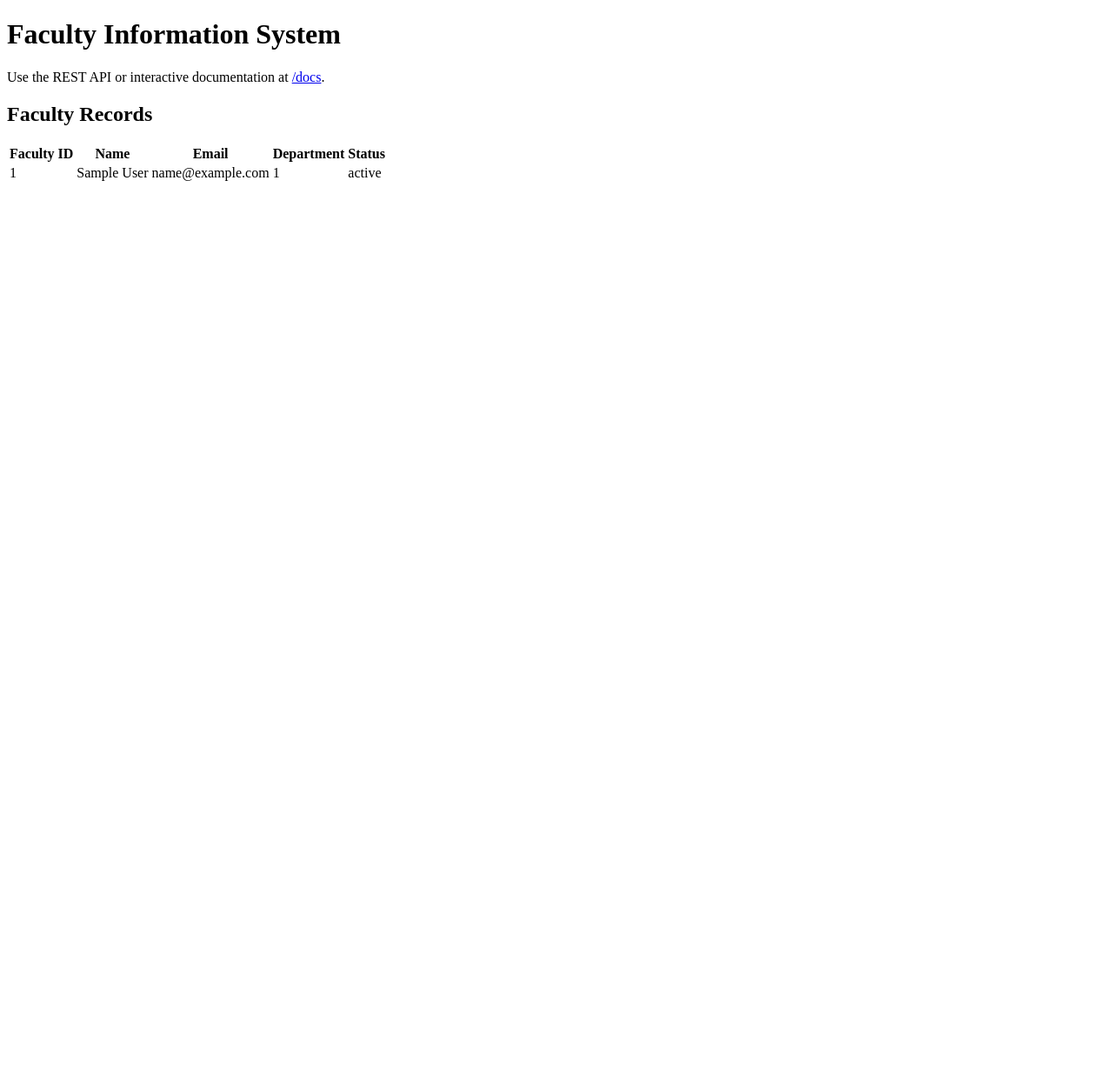
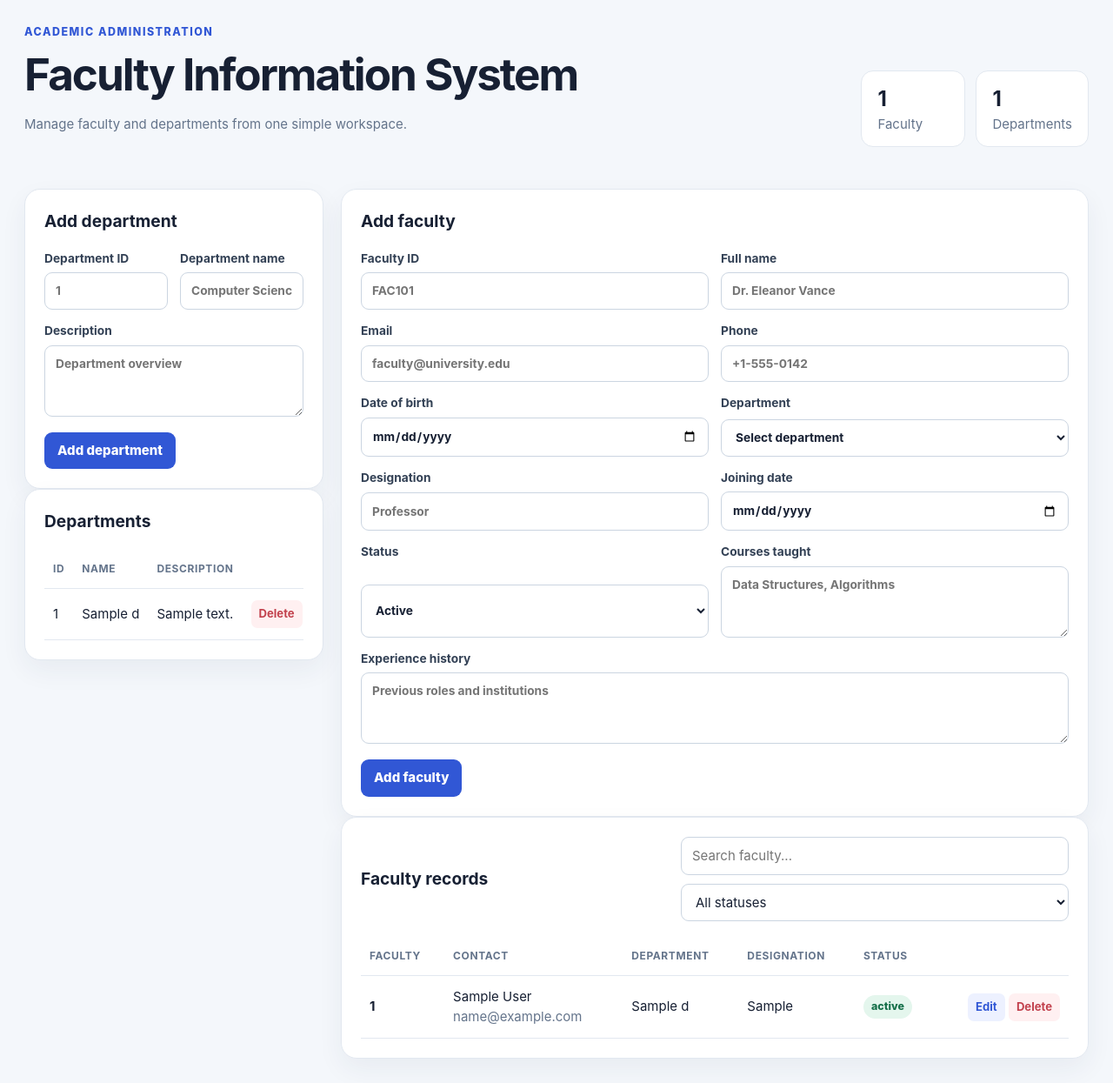
Before and after one commit to debanjan-Copilot/ds_copilot-task15-16, a FastAPI app: page / in a window 1280 px wide. Shown: the whole page at 87% size. Before the commit the page ends 208 px from the top, so only its background shows below. Run offline with FastAPI, Linux system fonts and the light colour scheme; tables that the repository leaves empty hold one stand-in row (values such as "Sample post"); some libraries are stand-ins or nearby versions.

Commit message:
Add local frontend and bug investigation agent

```diff
--- a/main.py
+++ b/main.py
@@ -2,11 +2,12 @@ from contextlib import asynccontextmanager
 
 from fastapi import FastAPI, Request
 from fastapi.responses import HTMLResponse
+from fastapi.staticfiles import StaticFiles
 from fastapi.templating import Jinja2Templates
 
+from controllers.faculty_controller import router as faculty_router
+from controllers.department_controller import router as department_router
 from api_errors import application_error_handler
-from controllers.department_controller import router as department_router
-from controllers.faculty_controller import router as faculty_router
 from database import initialize_database
 from errors import ApplicationError
 
@@ -21,6 +22,7 @@ async def lifespan(app: FastAPI):
 
 app = FastAPI(title="Faculty Information System", lifespan=lifespan)
 app.add_exception_handler(ApplicationError, application_error_handler)
+app.mount("/static", StaticFiles(directory="static"), name="static")
 
 
 @app.get("/", response_class=HTMLResponse)
--- /dev/null
+++ b/static/app.js
@@ -0,0 +1,153 @@
+const state = { faculties: [], departments: [], editingFacultyId: null };
+
+const $ = (selector) => document.querySelector(selector);
+const facultyForm = $('#faculty-form');
+const departmentForm = $('#department-form');
+
+function showNotice(message, type = 'success') {
+  const notice = $('#notice');
+  notice.textContent = message;
+  notice.className = type;
+}
+
+async function api(path, options = {}) {
+  const response = await fetch(path, {
+    headers: { 'Content-Type': 'application/json', ...(options.headers || {}) },
+    ...options,
+  });
+  if (!response.ok) {
+    const body = await response.json().catch(() => ({}));
+    throw new Error(body.detail || `Request failed (${response.status})`);
+  }
+  return response.status === 204 ? null : response.json();
+}
+
+function departmentName(id) {
+  return state.departments.find((department) => department.department_id === id)?.department_name || `Department ${id}`;
+}
+
+function renderDepartmentOptions() {
+  const select = $('#department_id');
+  select.innerHTML = '<option value="">Select department</option>';
+  state.departments.forEach((department) => {
+    select.insertAdjacentHTML('beforeend', `<option value="${department.department_id}">${department.department_name}</option>`);
+  });
+}
+
+function renderDepartments() {
+  const body = $('#department-table-body');
+  body.innerHTML = state.departments.length
+    ? state.departments.map((department) => `
+      <tr>
+        <td>${department.department_id}</td>
+        <td>${department.department_name}</td>
+        <td>${department.description || '—'}</td>
+        <td class="actions-cell"><button class="table-button delete" data-delete-department="${department.department_id}">Delete</button></td>
+      </tr>`).join('')
+    : '<tr><td class="empty" colspan="4">No departments found.</td></tr>';
+  $('#department-count').textContent = state.departments.length;
+}
+
+function renderFaculties() {
+  const query = $('#faculty-search').value.toLowerCase();
+  const status = $('#status-filter').value;
+  const filtered = state.faculties.filter((faculty) => {
+    const matchesQuery = [faculty.faculty_id, faculty.full_name, faculty.email, departmentName(faculty.department_id)]
+      .some((value) => value.toLowerCase().includes(query));
+    return matchesQuery && (!status || faculty.status === status);
+  });
+  const body = $('#faculty-table-body');
+  body.innerHTML = filtered.length
+    ? filtered.map((faculty) => `
+      <tr>
+        <td><strong>${faculty.faculty_id}</strong></td>
+        <td>${faculty.full_name}<br><span class="muted">${faculty.email}</span></td>
+        <td>${departmentName(faculty.department_id)}</td>
+        <td>${faculty.designation}</td>
+        <td><span class="badge ${faculty.status === 'On Leave' ? 'leave' : ''}">${faculty.status}</span></td>
+        <td class="actions-cell">
+          <button class="table-button" data-edit-faculty="${faculty.faculty_id}">Edit</button>
+          <button class="table-button delete" data-delete-faculty="${faculty.faculty_id}">Delete</button>
+        </td>
+      </tr>`).join('')
+    : '<tr><td class="empty" colspan="6">No faculty records match your filters.</td></tr>';
+  $('#faculty-count').textContent = state.faculties.length;
+}
+
+async function loadData() {
+  [state.departments, state.faculties] = await Promise.all([
+    api('/api/departments'),
+    api('/api/faculties'),
+  ]);
+  renderDepartmentOptions();
+  renderDepartments();
+  renderFaculties();
+}
+
+function resetFacultyForm() {
+  facultyForm.reset();
+  $('#status').value = 'Active';
+  $('#faculty_id').disabled = false;
+  state.editingFacultyId = null;
+  $('#faculty-submit').textContent = 'Add faculty';
+  $('#faculty-cancel').hidden = true;
+}
+
+function fillFacultyForm(faculty) {
+  state.editingFacultyId = faculty.faculty_id;
+  ['faculty_id', 'full_name', 'email', 'phone', 'date_of_birth', 'department_id', 'designation', 'joining_date', 'courses_taught', 'experience_history', 'status']
+    .forEach((field) => { $(`#${field}`).value = faculty[field] || ''; });
+  $('#faculty_id').disabled = true;
+  $('#faculty-submit').textContent = 'Update faculty';
+  $('#faculty-cancel').hidden = false;
+  window.scrollTo({ top: 0, behavior: 'smooth' });
+}
+
+facultyForm.addEventListener('submit', async (event) => {
+  event.preventDefault();
+  const data = Object.fromEntries(new FormData(facultyForm));
+  ['date_of_birth', 'joining_date'].forEach((field) => { if (!data[field]) data[field] = null; });
+  data.department_id = Number(data.department_id);
+  try {
+    if (state.editingFacultyId) {
+      await api(`/api/faculties/${state.editingFacultyId}`, { method: 'PUT', body: JSON.stringify(data) });
+      showNotice('Faculty record updated.');
+    } else {
+      await api('/api/faculties', { method: 'POST', body: JSON.stringify(data) });
+      showNotice('Faculty record added.');
+    }
+    resetFacultyForm();
+    await loadData();
+  } catch (error) { showNotice(error.message, 'error'); }
+});
+
+departmentForm.addEventListener('submit', async (event) => {
+  event.preventDefault();
+  const data = Object.fromEntries(new FormData(departmentForm));
+  try {
+    await api('/api/departments', { method: 'POST', body: JSON.stringify(data) });
+    departmentForm.reset();
+    await loadData();
+    showNotice('Department added.');
+  } catch (error) { showNotice(error.message, 'error'); }
+});
+
+document.addEventListener('click', async (event) => {
+  const editId = event.target.dataset.editFaculty;
+  const deleteFacultyId = event.target.dataset.deleteFaculty;
+  const deleteDepartmentId = event.target.dataset.deleteDepartment;
+  if (editId) fillFacultyForm(state.faculties.find((faculty) => faculty.faculty_id === editId));
+  if (deleteFacultyId && confirm(`Delete faculty ${deleteFacultyId}?`)) {
+    try { await api(`/api/faculties/${deleteFacultyId}`, { method: 'DELETE' }); await loadData(); showNotice('Faculty deleted.'); }
+    catch (error) { showNotice(error.message, 'error'); }
+  }
+  if (deleteDepartmentId && confirm(`Delete department ${deleteDepartmentId}?`)) {
+    try { await api(`/api/departments/${deleteDepartmentId}`, { method: 'DELETE' }); await loadData(); showNotice('Department deleted.'); }
+    catch (error) { showNotice(error.message, 'error'); }
+  }
+});
+
+$('#faculty-cancel').addEventListener('click', resetFacultyForm);
+$('#faculty-search').addEventListener('input', renderFaculties);
+$('#status-filter').addEventListener('change', renderFaculties);
+loadData().catch((error) => showNotice(`Unable to load records: ${error.message}`, 'error'));
--- /dev/null
+++ b/static/styles.css
@@ -0,0 +1,74 @@
+:root {
+  --ink: #172033;
+  --muted: #64748b;
+  --line: #e2e8f0;
+  --surface: #ffffff;
+  --background: #f4f7fb;
+  --primary: #3157d5;
+  --primary-dark: #2443ac;
+  --danger: #c2414d;
+  --success: #16704a;
+}
+
+* { box-sizing: border-box; }
+
+body {
+  margin: 0;
+  color: var(--ink);
+  background: var(--background);
+  font: 15px/1.5 Inter, ui-sans-serif, system-ui, -apple-system, BlinkMacSystemFont, "Segoe UI", sans-serif;
+}
+
+button, input, select, textarea { font: inherit; }
+button { cursor: pointer; }
+
+.shell { max-width: 1440px; margin: 0 auto; padding: 28px; }
+.hero { display: flex; justify-content: space-between; gap: 24px; align-items: end; margin-bottom: 24px; }
+.eyebrow { color: var(--primary); font-size: .78rem; font-weight: 800; letter-spacing: .12em; text-transform: uppercase; }
+h1, h2, p { margin-top: 0; }
+h1 { margin-bottom: 8px; font-size: clamp(2rem, 4vw, 3.25rem); letter-spacing: -.04em; }
+.subtitle, .muted { color: var(--muted); }
+.stats { display: flex; gap: 12px; flex-wrap: wrap; }
+.stat { min-width: 120px; padding: 14px 18px; border: 1px solid var(--line); border-radius: 14px; background: var(--surface); }
+.stat strong { display: block; font-size: 1.5rem; }
+.layout { display: grid; grid-template-columns: minmax(280px, .8fr) minmax(0, 2fr); gap: 20px; }
+.card { padding: 22px; border: 1px solid var(--line); border-radius: 18px; background: var(--surface); box-shadow: 0 12px 30px rgba(30, 45, 80, .06); }
+.card-header { display: flex; justify-content: space-between; align-items: center; gap: 12px; margin-bottom: 18px; }
+.card-header h2 { margin: 0; font-size: 1.2rem; }
+.form-grid { display: grid; grid-template-columns: repeat(2, minmax(0, 1fr)); gap: 14px; }
+.full { grid-column: 1 / -1; }
+label { display: grid; gap: 6px; color: #334155; font-size: .86rem; font-weight: 700; }
+input, select, textarea { width: 100%; padding: 10px 12px; border: 1px solid #cbd5e1; border-radius: 9px; background: #fff; color: var(--ink); }
+textarea { min-height: 82px; resize: vertical; }
+input:focus, select:focus, textarea:focus { outline: 3px solid rgba(49, 87, 213, .16); border-color: var(--primary); }
+.actions { display: flex; gap: 10px; margin-top: 18px; }
+.button { padding: 10px 15px; border: 0; border-radius: 9px; color: white; background: var(--primary); font-weight: 800; }
+.button:hover { background: var(--primary-dark); }
+.button.secondary { color: #334155; background: #e8edf7; }
+.button.danger { background: var(--danger); }
+.toolbar { display: flex; gap: 10px; flex-wrap: wrap; }
+.toolbar input, .toolbar select { min-width: 170px; }
+.table-wrap { overflow-x: auto; }
+table { width: 100%; border-collapse: collapse; }
+th, td { padding: 13px 10px; border-bottom: 1px solid var(--line); text-align: left; white-space: nowrap; }
+th { color: var(--muted); font-size: .75rem; letter-spacing: .05em; text-transform: uppercase; }
+td.actions-cell { text-align: right; }
+.table-button { padding: 6px 9px; border: 0; border-radius: 7px; color: var(--primary); background: #edf1ff; font-size: .82rem; font-weight: 700; }
+.table-button.delete { color: var(--danger); background: #fff0f1; }
+.badge { display: inline-block; padding: 4px 9px; border-radius: 999px; color: var(--success); background: #e4f6ed; font-size: .78rem; font-weight: 800; }
+.badge.leave { color: #99620b; background: #fff4d8; }
+#notice { min-height: 24px; margin: 14px 0 0; font-weight: 700; }
+#notice.error { color: var(--danger); }
+#notice.success { color: var(--success); }
+.empty { padding: 28px 10px; color: var(--muted); text-align: center; }
+
+@media (max-width: 900px) {
+  .hero { align-items: start; flex-direction: column; }
+  .layout { grid-template-columns: 1fr; }
+}
+
+@media (max-width: 600px) {
+  .shell { padding: 18px; }
+  .form-grid { grid-template-columns: 1fr; }
+  .full { grid-column: auto; }
+}
--- a/templates/index.html
+++ b/templates/index.html
@@ -4,25 +4,91 @@
     <meta charset="UTF-8" />
     <meta name="viewport" content="width=device-width, initial-scale=1.0" />
     <title>Faculty Information System</title>
+    <link rel="stylesheet" href="{{ url_for('static', path='styles.css') }}" />
   </head>
   <body>
-  <main>
+    <main class="shell">
+      <header class="hero">
+        <div>
+          <div class="eyebrow">Academic administration</div>
           <h1>Faculty Information System</h1>
-    <p>Use the REST API or interactive documentation at <a href="/docs">/docs</a>.</p>
-    <section>
-      <h2>Faculty Records</h2>
+          <p class="subtitle">Manage faculty and departments from one simple workspace.</p>
+        </div>
+        <div class="stats">
+          <div class="stat"><strong id="faculty-count">0</strong><span class="muted">Faculty</span></div>
+          <div class="stat"><strong id="department-count">0</strong><span class="muted">Departments</span></div>
+        </div>
+      </header>
+
+      <p id="notice" aria-live="polite"></p>
+
+      <section class="layout">
+        <div>
+          <section class="card">
+            <div class="card-header"><h2>Add department</h2></div>
+            <form id="department-form">
+              <div class="form-grid">
+                <label>Department ID <input name="department_id" type="number" min="1" required placeholder="1" /></label>
+                <label>Department name <input name="department_name" required minlength="2" placeholder="Computer Science" /></label>
+                <label class="full">Description <textarea name="description" placeholder="Department overview"></textarea></label>
+              </div>
+              <div class="actions"><button class="button" type="submit">Add department</button></div>
+            </form>
+          </section>
+
+          <section class="card">
+            <div class="card-header"><h2>Departments</h2></div>
+            <div class="table-wrap">
               <table>
-        <thead><tr><th>Faculty ID</th><th>Name</th><th>Email</th><th>Department</th><th>Status</th></tr></thead>
+                <thead><tr><th>ID</th><th>Name</th><th>Description</th><th></th></tr></thead>
+                <tbody id="department-table-body"></tbody>
+              </table>
+            </div>
+          </section>
+        </div>
+
+        <div>
+          <section class="card">
+            <div class="card-header"><h2 id="faculty-form-title">Add faculty</h2></div>
+            <form id="faculty-form">
+              <div class="form-grid">
+                <label>Faculty ID <input id="faculty_id" name="faculty_id" required pattern="[A-Za-z0-9_-]+" placeholder="FAC101" /></label>
+                <label>Full name <input id="full_name" name="full_name" required minlength="2" placeholder="Dr. Eleanor Vance" /></label>
+                <label>Email <input id="email" name="email" type="email" required placeholder="faculty@university.edu" /></label>
+                <label>Phone <input id="phone" name="phone" maxlength="20" placeholder="+1-555-0142" /></label>
+                <label>Date of birth <input id="date_of_birth" name="date_of_birth" type="date" /></label>
+                <label>Department <select id="department_id" name="department_id" required></select></label>
+                <label>Designation <input id="designation" name="designation" required placeholder="Professor" /></label>
+                <label>Joining date <input id="joining_date" name="joining_date" type="date" /></label>
+                <label>Status <select id="status" name="status"><option>Active</option><option>On Leave</option><option>Inactive</option></select></label>
+                <label>Courses taught <textarea id="courses_taught" name="courses_taught" placeholder="Data Structures, Algorithms"></textarea></label>
+                <label class="full">Experience history <textarea id="experience_history" name="experience_history" placeholder="Previous roles and institutions"></textarea></label>
+              </div>
+              <div class="actions">
+                <button class="button" id="faculty-submit" type="submit">Add faculty</button>
+                <button class="button secondary" id="faculty-cancel" type="button" hidden>Cancel edit</button>
+              </div>
+            </form>
+          </section>
+
+          <section class="card">
+            <div class="card-header">
+              <h2>Faculty records</h2>
+              <div class="toolbar">
+                <input id="faculty-search" type="search" placeholder="Search faculty..." aria-label="Search faculty" />
+                <select id="status-filter" aria-label="Filter by status"><option value="">All statuses</option><option>Active</option><option>On Leave</option><option>Inactive</option></select>
+              </div>
+            </div>
+            <div class="table-wrap">
+              <table>
+                <thead><tr><th>Faculty</th><th>Contact</th><th>Department</th><th>Designation</th><th>Status</th><th></th></tr></thead>
                 <tbody id="faculty-table-body"></tbody>
               </table>
+            </div>
+          </section>
+        </div>
       </section>
     </main>
-  <script>
-    fetch('/api/faculties').then(response => response.json()).then(faculties => {
-      document.getElementById('faculty-table-body').innerHTML = faculties.map(faculty =>
-        `<tr><td>${faculty.faculty_id}</td><td>${faculty.full_name}</td><td>${faculty.email}</td><td>${faculty.department_id}</td><td>${faculty.status}</td></tr>`
-      ).join('');
-    });
-  </script>
+    <script src="{{ url_for('static', path='app.js') }}"></script>
   </body>
 </html>
```
Also changed, not shown: database.py (+12 -5 lines), README.md, 1 other file. Lines whose indentation alone changed are shown as unchanged.
